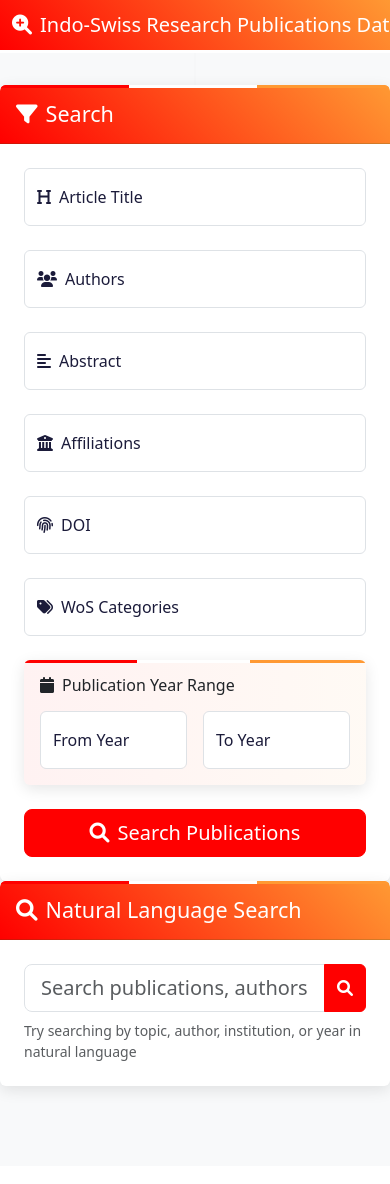
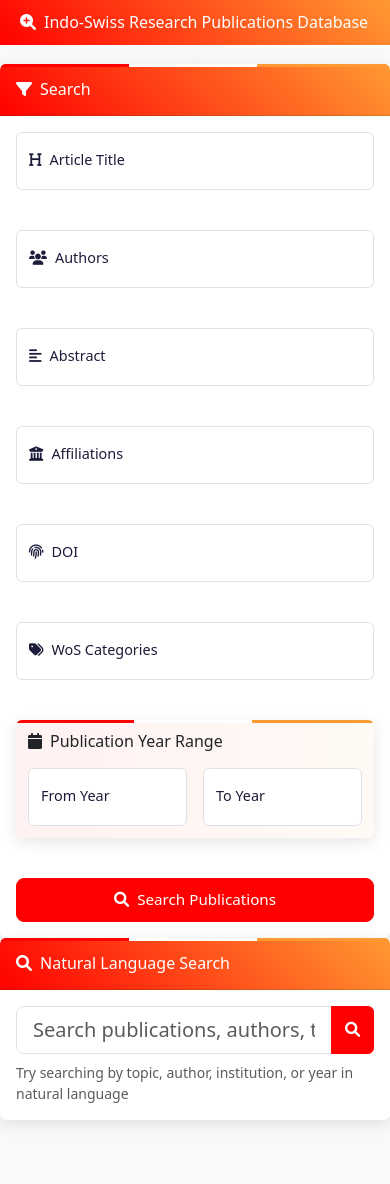
Before and after one commit to pranshh/indo-swiss-collab, a Flask app: page / in a window 390 px wide; the page is wider, and only the part inside the window is pictured. Before the commit the page ends 1096 px from the top of that part, so only its background shows below. Run offline with Flask 3, Linux system fonts and the light colour scheme.

Commit message:
Optimized for mobile

```diff
--- a/search-application/templates/index.html
+++ b/search-application/templates/index.html
@@ -113,6 +113,49 @@
 
         .year-range-card {
             background: linear-gradient(to right, rgba(255,0,0,0.05), rgba(255,153,51,0.05));
+        }
+        @media (max-width: 767.98px) {
+            .navbar .navbar-brand {
+                font-size: 1.1rem;
+                padding-left: 0.5rem;
+            }
+            .custom-section {
+                padding: 1rem 0;
+            }
+            .card-header h4, .card-header h6 {
+                font-size: 1.1rem;
+            }
+            .card-body {
+                padding: 1rem !important;
+            }
+            .form-floating > label {
+                font-size: 0.95rem;
+            }
+            .btn-lg, .btn-primary {
+                font-size: 1rem !important;
+                padding: 0.75rem 1rem !important;
+            }
+            .year-range-card .card-body {
+                padding: 0.75rem !important;
+            }
+            .row.g-4 > [class^="col-"], .row.g-4 > [class*=" col-"] {
+                margin-bottom: 1rem;
+            }
+        }
+        @media (max-width: 575.98px) {
+            .navbar .navbar-brand {
+                font-size: 1rem;
+            }
+            .card-header h4, .card-header h6 {
+                font-size: 1rem;
+            }
+            .form-floating > label {
+                font-size: 0.9rem;
+            }
+            .btn-lg, .btn-primary {
+                font-size: 0.95rem !important;
+                padding: 0.6rem 0.8rem !important;
+            }
         }
     </style>
 </head>
```
Also changed, not shown: search-application/templates/results.html (+64 -0 lines).
